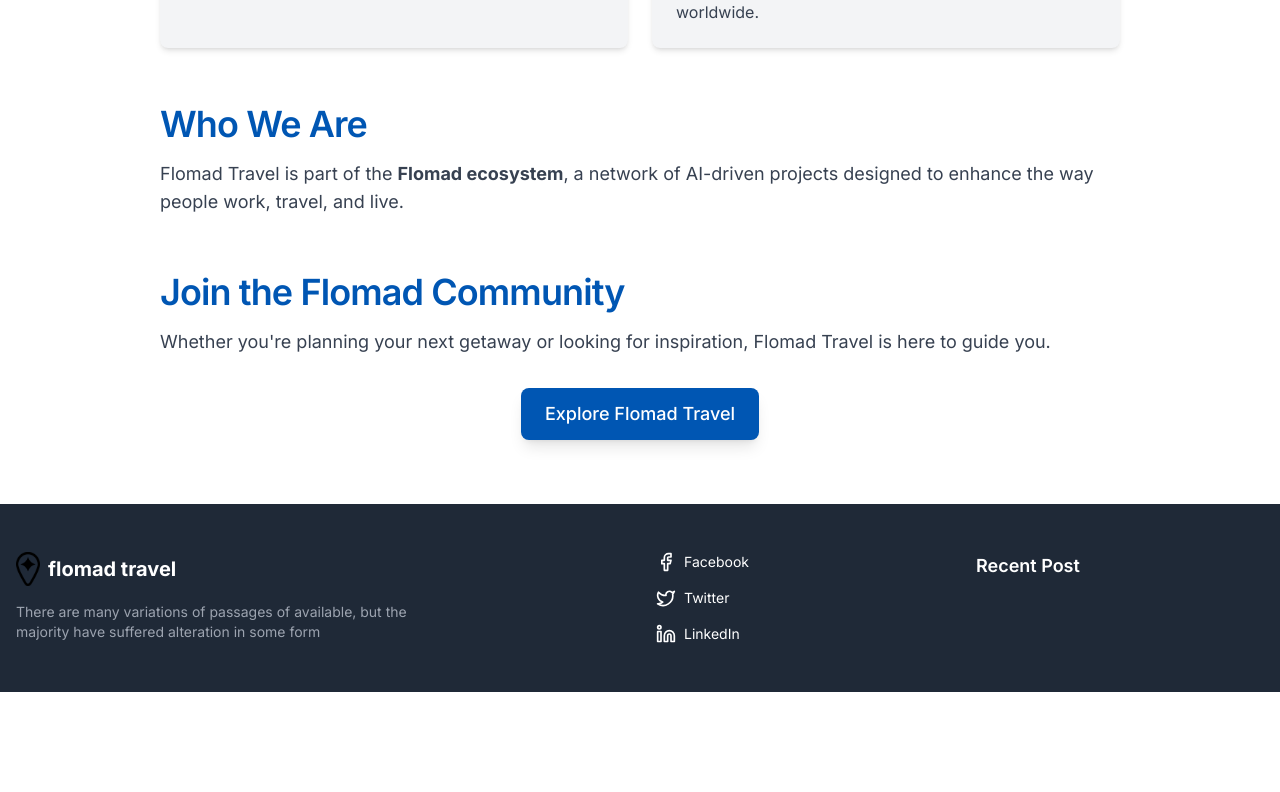
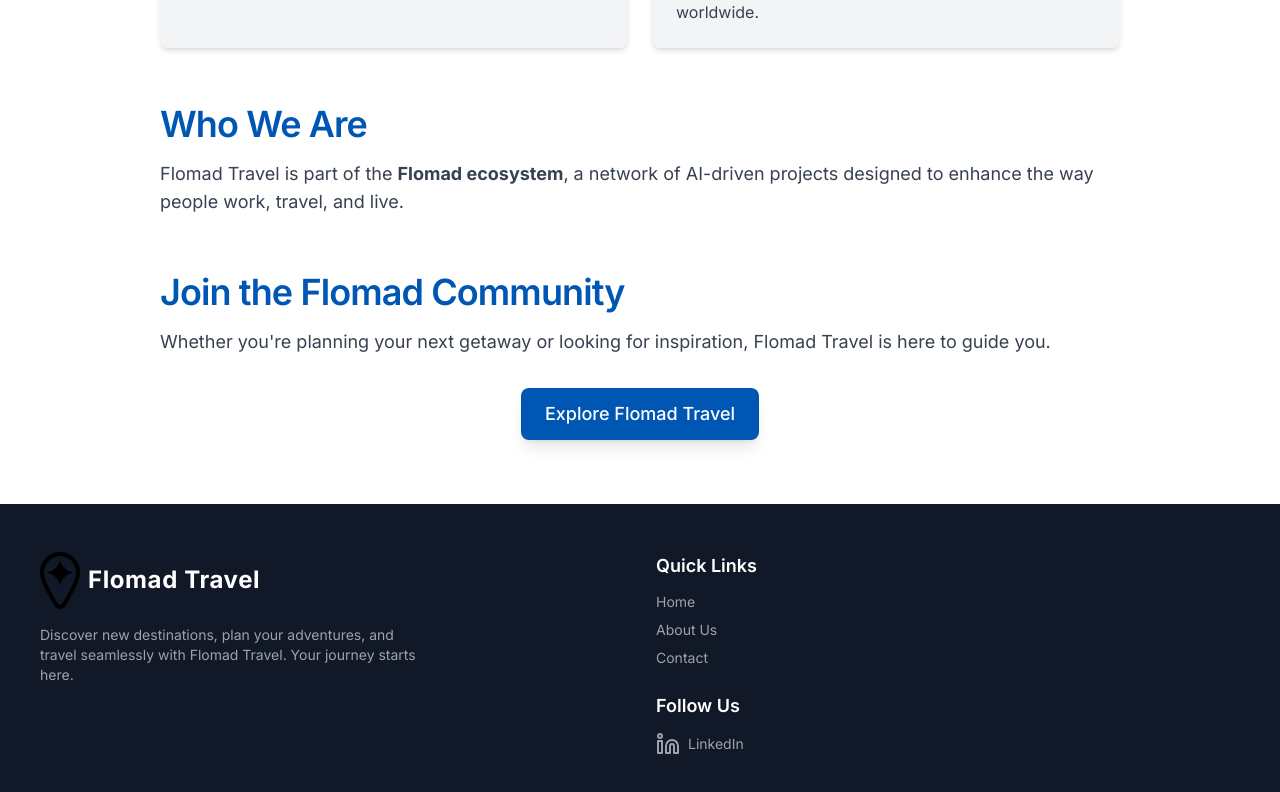
Before and after one commit to FlolabsInnovationsGroup/AITravelPlannerFrontendNextjs, a Next.js app: page /about in a window 1280 px wide. Shown: the part 1065-1857 px from the top of the page. Before the commit the page ends 1757 px from the top, so only its background shows below. Built offline with nearby package versions, Linux system fonts and the light colour scheme; no server answers.

Commit message:
updated footer

```diff
--- a/src/components/features/landing/Footer.tsx
+++ b/src/components/features/landing/Footer.tsx
@@ -1,51 +1,49 @@
-import { Facebook, Twitter, Linkedin } from 'lucide-react'
+import { Linkedin } from 'lucide-react'
 import Image from 'next/image'
+import Link from 'next/link'
 
 export default function Footer() {
   return (
-    <footer className="bg-gray-800 text-white py-12">
-      <div className="container mx-auto px-4">
+    <footer className="bg-gray-900 text-white py-12">
+      <div className="container mx-auto px-6 md:px-10">
         <div className="grid grid-cols-1 md:grid-cols-2 gap-8">
-          {/* Left column */}
+
+          {/* Left Section - Brand & Description */}
           <div className="space-y-4">
-            <div className="flex items-center space-x-2">
-              <Image src="/logo.png?height=24&width=24" alt="Flomad Travel Logo" width={24} height={24} />
-              <span className="text-xl font-bold">flomad travel</span>
-            </div>
-            <p className="text-sm text-gray-400 max-w-md">
-              There are many variations of passages of available, but the majority have suffered alteration in some form
+            <Link href="/" className="flex items-center space-x-2">
+              <Image src="/logo.png" alt="Flomad Travel Logo" width={40} height={40} />
+              <span className="text-2xl font-bold tracking-wide">Flomad Travel</span>
+            </Link>
+            <p className="text-sm text-gray-400 max-w-sm">
+              Discover new destinations, plan your adventures, and travel seamlessly with Flomad Travel. Your journey starts here.
             </p>
           </div>
 
-          {/* Right column */}
-          <div className="grid grid-cols-1 md:grid-cols-2 gap-8">
-            {/* Social media icons */}
-            <div className="space-y-4">
-              <a href="#" className="flex items-center space-x-2 text-sm hover:text-gray-300">
-                <Facebook size={20} />
-                <span>Facebook</span>
-              </a>
-              <a href="#" className="flex items-center space-x-2 text-sm hover:text-gray-300">
-                <Twitter size={20} />
-                <span>Twitter</span>
-              </a>
-              <a href="#" className="flex items-center space-x-2 text-sm hover:text-gray-300">
-                <Linkedin size={20} />
+          {/* Right Section - Quick Links & Social */}
+          <div className="flex flex-col space-y-6">
+            {/* Quick Links */}
+            <div>
+              <h3 className="text-lg font-semibold mb-3">Quick Links</h3>
+              <div className="space-y-2">
+                <Link href="/" className="block text-sm text-gray-400 hover:text-gray-200 transition">Home</Link>
+                <Link href="/about" className="block text-sm text-gray-400 hover:text-gray-200 transition">About Us</Link>
+                <Link href="/contact" className="block text-sm text-gray-400 hover:text-gray-200 transition">Contact</Link>
+
+              </div>
+            </div>
+
+            {/* Social Media (Only LinkedIn) */}
+            <div>
+              <h3 className="text-lg font-semibold mb-3">Follow Us</h3>
+              <a
+                href="https://www.linkedin.com/company/flomad-labs-r-d/"
+                target="_blank"
+                rel="noopener noreferrer"
+                className="flex items-center space-x-2 text-sm text-gray-400 hover:text-gray-200 transition"
+              >
+                <Linkedin size={24} />
                 <span>LinkedIn</span>
               </a>
-              {/* <a href="#" className="flex items-center space-x-2 text-sm hover:text-gray-300">
-                <Image src="/logo.png?height=20&width=20" alt="Pinterest" width={20} height={20} />
-                <span>Pinterest</span>
-              </a> */}
-            </div>
-
-            {/* Recent Post */}
-            <div>
-              <h3 className="text-lg font-semibold mb-4">Recent Post</h3>
-              <div className="space-y-2">
-                {/* <a href="#" className="block text-sm hover:text-gray-300">Top 5 Himalayan Treks</a>
-                <p className="text-xs text-gray-400">May 17, 2021</p> */}
-              </div>
             </div>
           </div>
         </div>
```
